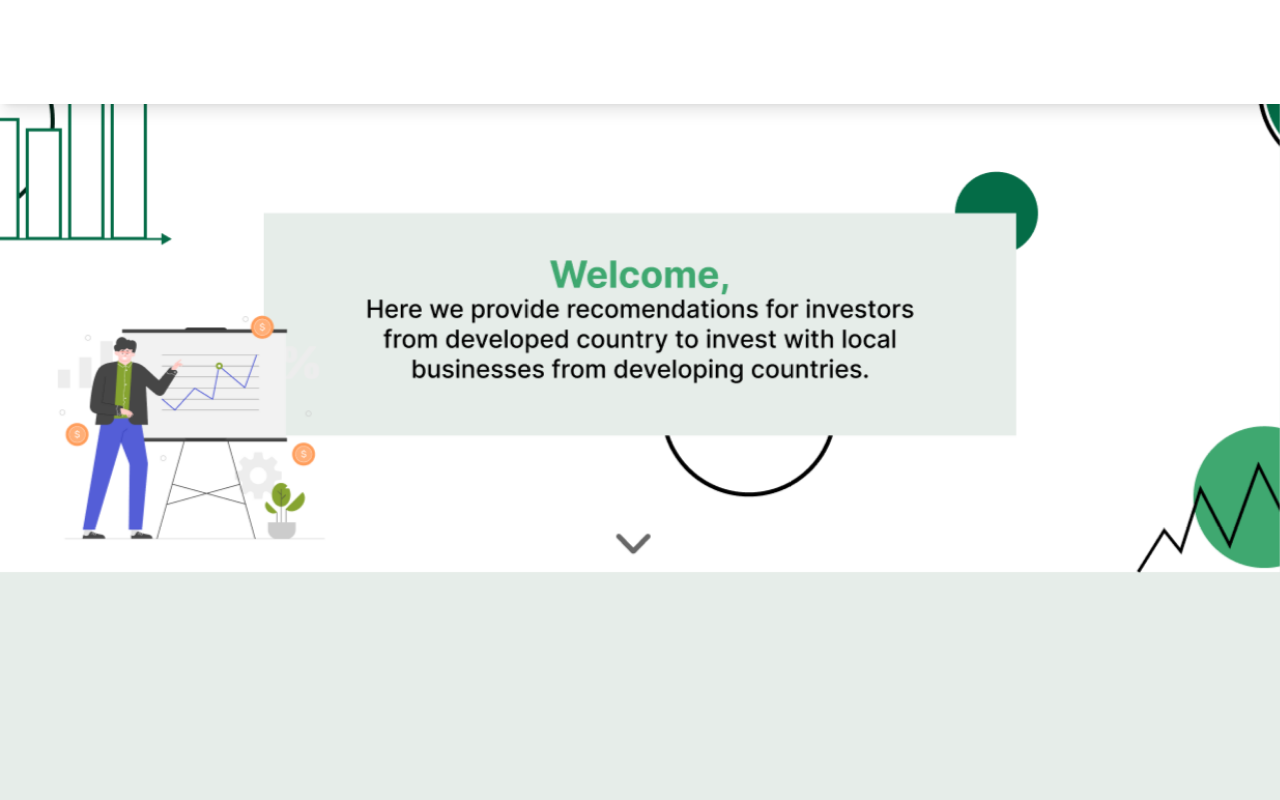
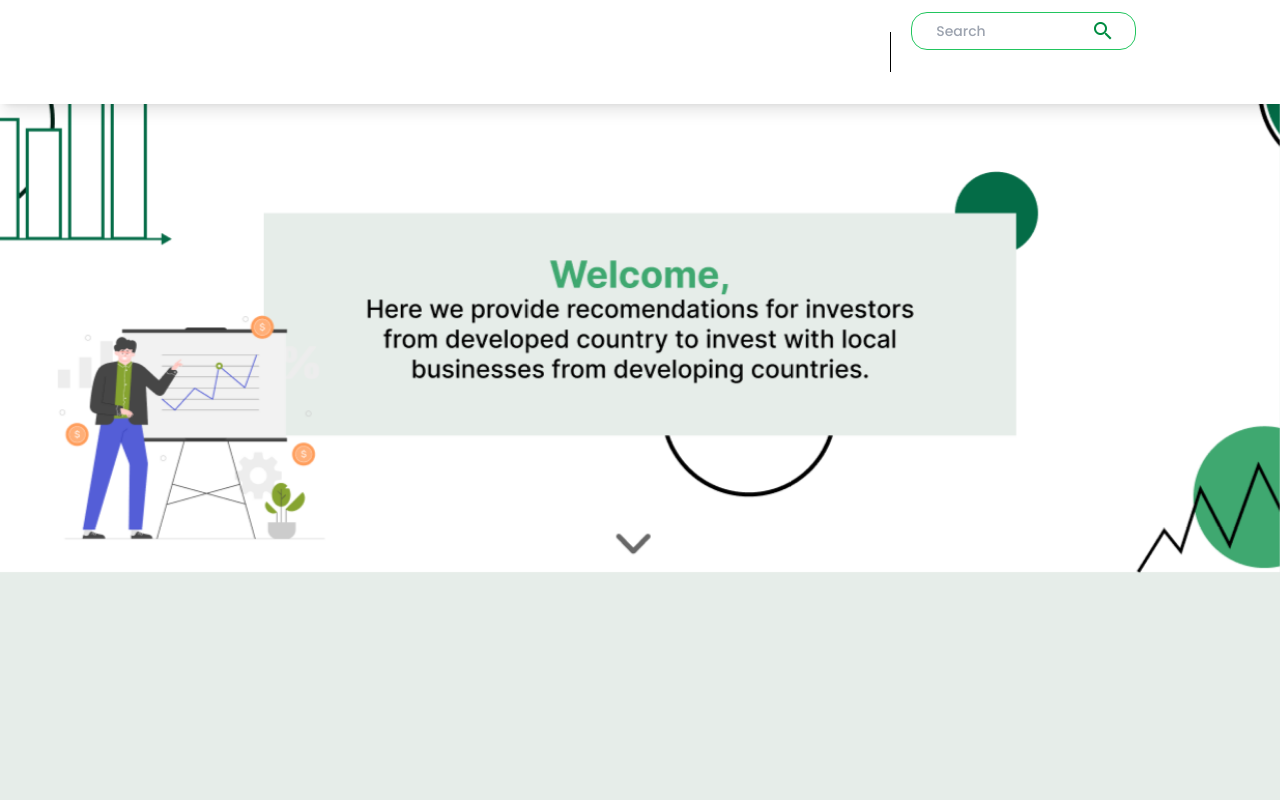
Before and after one commit to aziemp66/Google-Solution-Project, a React (Create React App) app in the folder client/: page / in a window 1280 px wide. Shown: the top 800 px of the page. Built offline with nearby package versions, Linux system fonts and the light colour scheme; no server answers.

Commit message:
chore: change className

```diff
--- a/client/src/Components/Navbar/Navbar.js
+++ b/client/src/Components/Navbar/Navbar.js
@@ -28,7 +28,7 @@ const Navbar = (props) => {
   };
 
   const onChange = () => {
-    if (window.scrollY >= 50) {
+    if (window.scrollY >= 10) {
       setChangeHeader(true);
     } else {
       setChangeHeader(false);
@@ -39,9 +39,9 @@ const Navbar = (props) => {
 
   return (
     <header className="fixed top-0 left-0 z-50 w-full transition duration-500 bg-white shadow-lg">
-      <nav className="flex max-w-screen-xl px-6 py-3 mx-28">
+      <nav className="flex max-w-screen px-24 py-3 mx-12">
         <Fade top>
-          <div className="container hidden space-x-3 mx-18 md:flex lg:flex">
+          <div className="container hidden space-x-12 mx-2 md:flex ">
             <ul className="flex items-center m-5 space-x-8 text-xl font-bold">
               {data.map((item) => (
                 <li key={item.id}>
@@ -56,10 +56,9 @@ const Navbar = (props) => {
                 </li>
               ))}
             </ul>
-            <div className="flex justify-center flex-grow">
+            <div className="flex justify-center w-1/2">
               <Logo />
-            </div>
-            <div className="items-center hidden space-x-32 px-24 md:flex lg:flex">
+            <div className="items-center space-x-32 px-28 md:flex lg:flex">
               <Link
                 className="absolute flex items-center justify-center h-8 text-black border-2 border-green-600 border-solid rounded-lg w-28 poppins"
                 to="/signup"
@@ -73,8 +72,21 @@ const Navbar = (props) => {
                 Login
               </Link>
             </div>
+            </div>
           </div>
-          {/* <div className="flex border-r border-black m-5 "></div> */}
+          <div className="flex border-r border-black m-5"></div>
+          <div class="my-6 w-[50%] 2xl:w-[15%] justify-between">
+            <form class="input-group relative flex flex-row items-center ">
+              <input
+                type="search"
+                class="relative flex-auto min-w-0 block w-full px-6 py-2 text-sm poppins text-gray-900 bg-white bg-clip-padding border border-solid border-green-500 rounded-2xl transition ease-in-out m-0 focus:text-gray-700 focus:bg-white focus:border-[#E6EDE9] focus:outline-none"
+                placeholder="Search"
+              />
+              <div className="absolute right-6">
+                <img src="/searchAsset/searchIcon.png" alt="SearchIcon" />
+              </div>
+            </form>
+          </div>
         </Fade>
       </nav>
     </header>
```
